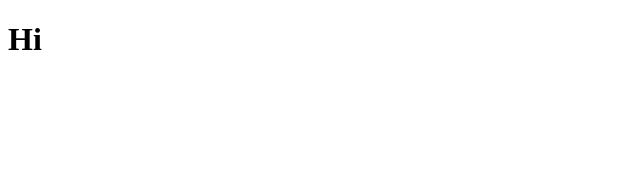
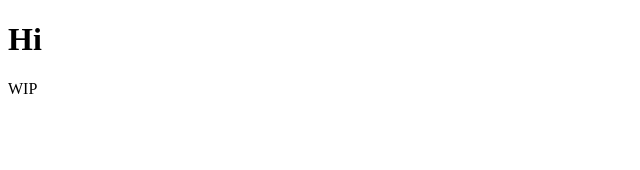
Before and after one commit to itss0n1c/webclip-maker, a Svelte app: page / in a window 1280 px wide. Shown: the top 170 px of the page, without its empty margins (0-640 px from the left). Built offline with nearby package versions, Linux system fonts and the light colour scheme; the HTML template or start-up script is replaced by a standard one.

Commit message:
a commit to maybe rebuild gh-pages

```diff
--- a/src/App.svelte
+++ b/src/App.svelte
@@ -3,6 +3,7 @@
 
 <main>
 	<h1>Hi</h1>
+	<p>WIP</p>
 </main>
 
 <style>
```
